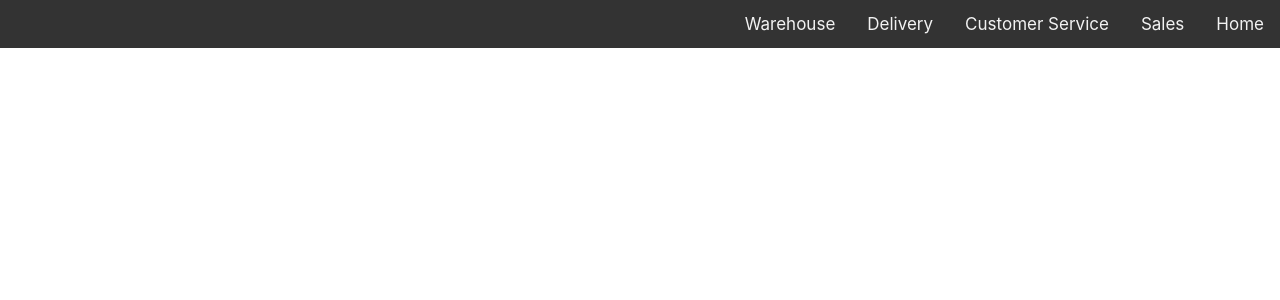
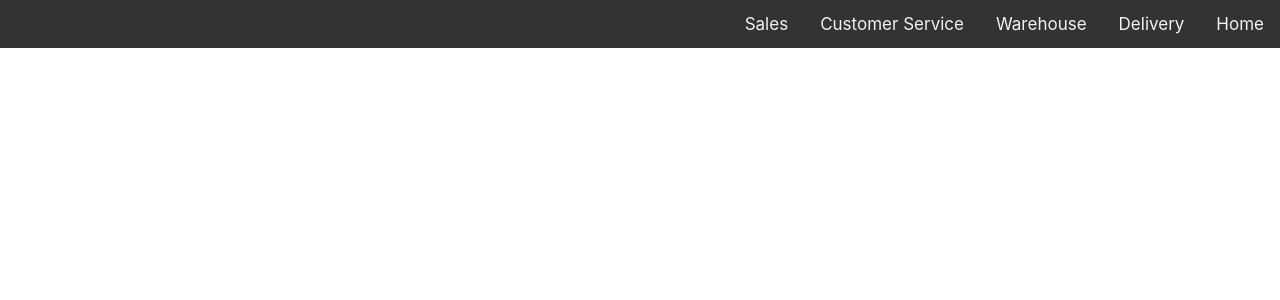
Before and after one commit to Shelcisco/Employee-Landing, a React (Create React App) app: page /wa in a window 1280 px wide. Shown: the top 300 px of the page. Built offline with nearby package versions, Linux system fonts and the light colour scheme.

Commit message:
ADD Sidenav link for (Best sales) Bs.js

```diff
--- a/src/pages/WA.js
+++ b/src/pages/WA.js
@@ -1,19 +1,22 @@
 import React, { useState } from "react";
 import { Link } from "react-router-dom";
 import Faq from "./Faq"; // Import the Faq component
+import Bs from "./Bs"; // Import the Best Sales component
 
 export default function Navbar({ page, setPage }) {
   // State to keep track of the currently open sidebar option
   const [activeOption, setActiveOption] = useState(null);
-  const [showFaq, setShowFaq] = useState(false); // State to control the FAQ page display
+  const [showFaq, setShowFaq] = useState(false);
+  const [showBs, setShowBs] = useState(false);
 
   // Function to toggle the sidebar menu for a specific option
   const toggleSidebar = (option) => {
     if (activeOption === option) {
       // If the same option is clicked again, close the sidebar
       setActiveOption(null);
-      // Also, hide the FAQ page
+      // Also, hide the FAQ and Bs pages
       setShowFaq(false);
+      setShowBs(false);
     } else {
       // Otherwise, open the new option and close the previous one
       setActiveOption(option);
@@ -22,9 +25,17 @@ export default function Navbar({ page, setPage }) {
       if (option === "faq") {
         // Show the FAQ page
         setShowFaq(true);
-      } else {
+        // Hide the Bs page for other options
+        setShowBs(false);
+      } else if (option === "Bs") {
+        // Show the Bs page
+        setShowBs(true);
         // Hide the FAQ page for other options
         setShowFaq(false);
+      } else {
+        // Hide the FAQ and Bs pages for other options
+        setShowFaq(false);
+        setShowBs(false);
       }
     }
   };
@@ -35,20 +46,6 @@ export default function Navbar({ page, setPage }) {
         <Link to="/home" className={page === "home" ? "active" : ""}>
           Home
         </Link>
-        <a
-          href="#sales"
-          onClick={() => toggleSidebar("sales")}
-          className={activeOption === "sales" ? "active" : ""}
-        >
-          Sales
-        </a>
-        <a
-          href="#cs"
-          onClick={() => toggleSidebar("cs")}
-          className={activeOption === "cs" ? "active" : ""}
-        >
-          Customer Service
-        </a>
         <a
           href="#delivery"
           onClick={() => toggleSidebar("delivery")}
@@ -62,6 +59,20 @@ export default function Navbar({ page, setPage }) {
           className={activeOption === "warehouse" ? "active" : ""}
         >
           Warehouse
+        </a>
+        <a
+          href="#cs"
+          onClick={() => toggleSidebar("cs")}
+          className={activeOption === "cs" ? "active" : ""}
+        >
+          Customer Service
+        </a>
+        <a
+          href="#sales"
+          onClick={() => toggleSidebar("sales")}
+          className={activeOption === "sales" ? "active" : ""}
+        >
+          Sales
         </a>
       </div>
       <div className="sidebar">
@@ -77,10 +88,15 @@ export default function Navbar({ page, setPage }) {
             >
               Frequently Asked
             </a> {/* "Frequently Asked" link in the sidebar */}
-            <a href="#">Sales Option 1</a>
+            <a
+              href="#Bs" // Change the href to "faq"
+              onClick={() => toggleSidebar("Bs")}
+              className={activeOption === "Bs" ? "active" : ""} // Add an active class for FAQ
+            >
+              Succesful Sales SOP
+            </a>
             <a href="#">Sales Option 2</a>
             {/* Add more Sales options here */}
-
           </div>
         )}
         {activeOption === "cs" && (
@@ -88,14 +104,15 @@ export default function Navbar({ page, setPage }) {
             <a href="javascript:void(0)" className="closebtn" onClick={() => toggleSidebar("cs")}>
               &times; Close
             </a>
-            <a href="#">Customer Service Option 1</a>
-            <a href="#">Customer Service Option 2</a>
+            <a href="#">Option 1</a>
+            <a href="#">Option 2</a>
             {/* Add more Customer Service options here */}
           </div>
         )}
       </div>
       <div className="main">
         {showFaq ? <Faq /> : null} {/* Conditionally render the FAQ component */}
+        {showBs ? <Bs /> : null} {/* Conditionally render the Bs component */}
       </div>
     </div>
   );
```
Lines whose indentation alone changed are shown as unchanged.
